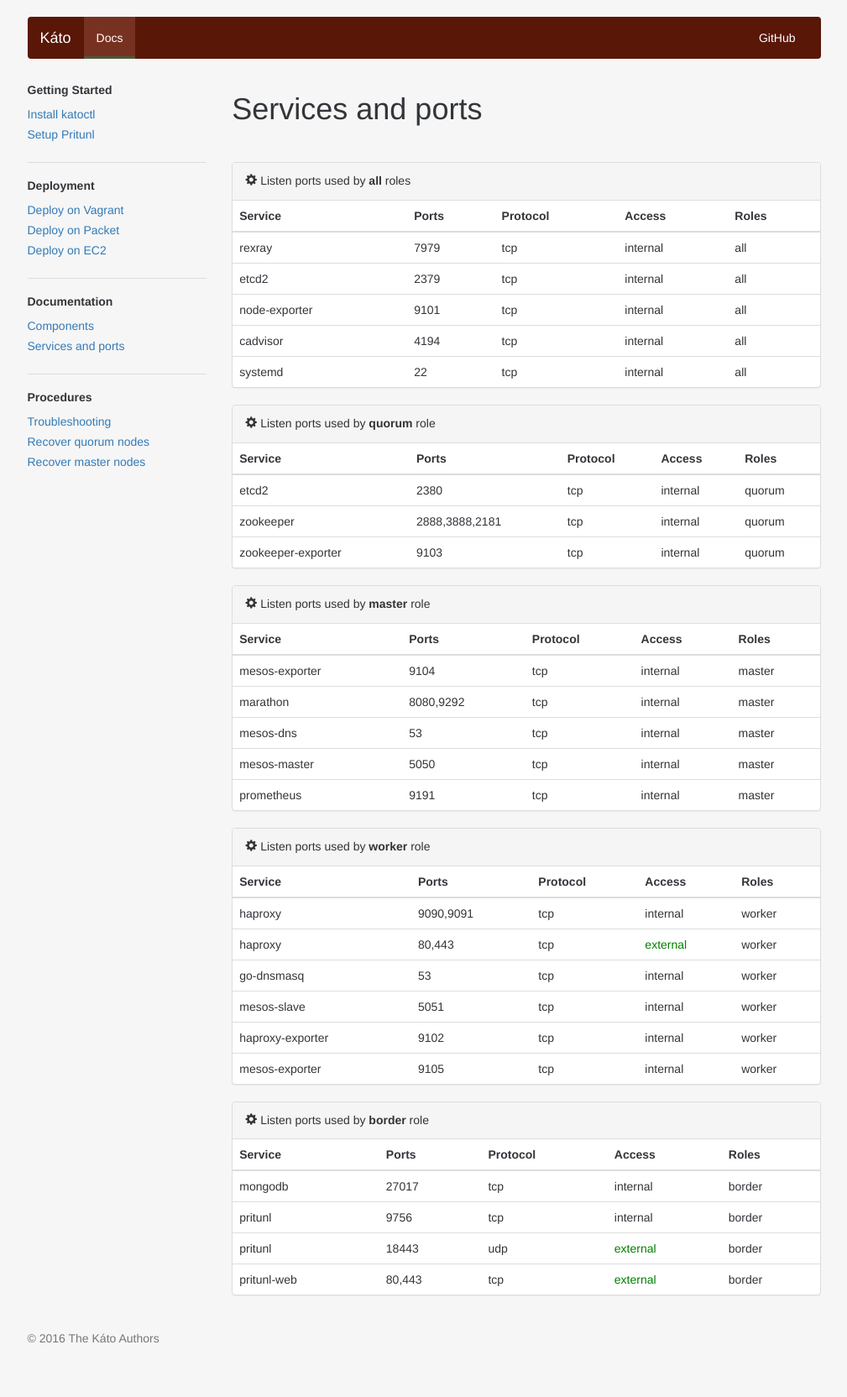
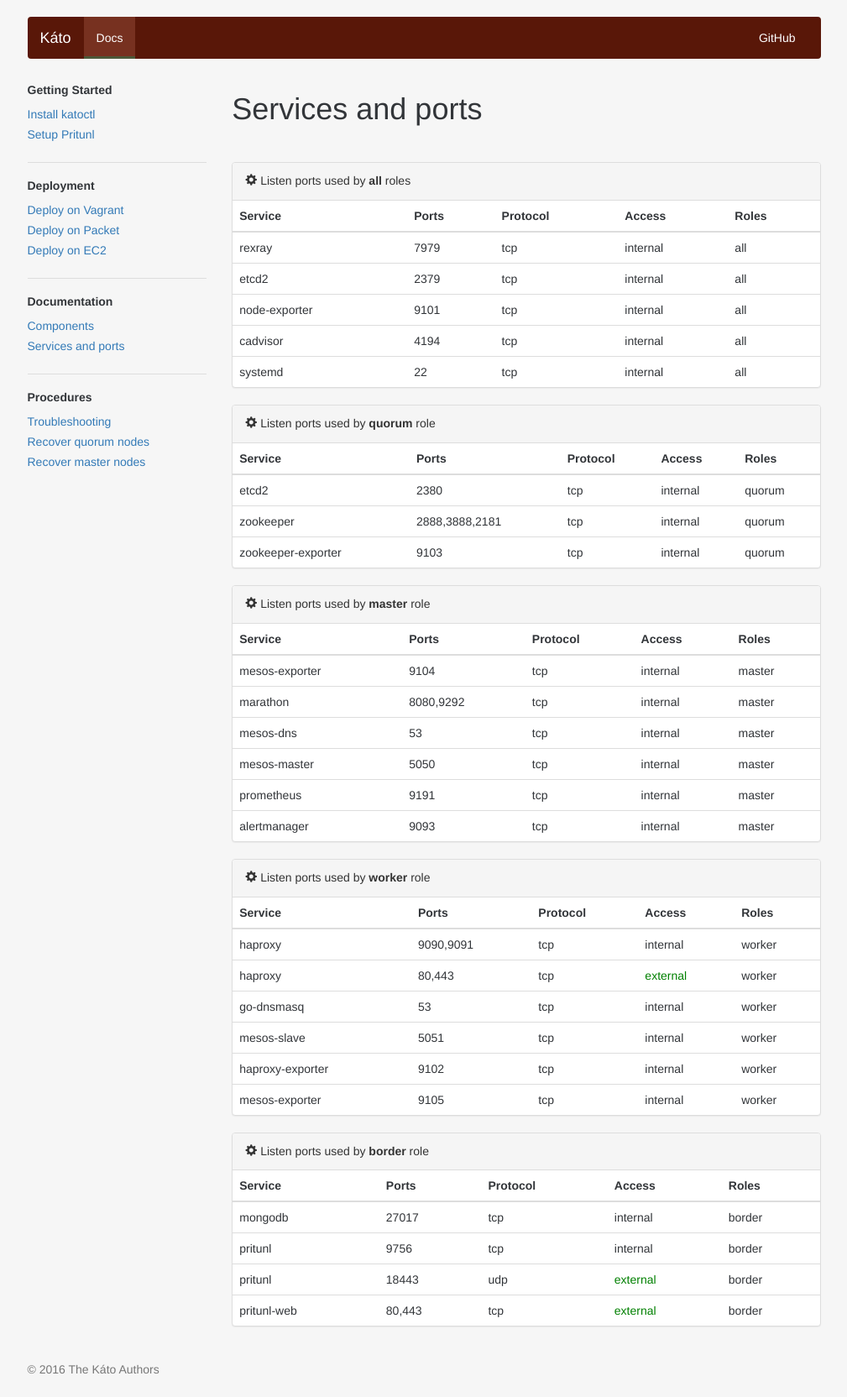
Before and after one commit to h0tbird/coreseed, a Jekyll site: the page built from docs/docs/services_and_ports.md, in a window 1280 px wide. Shown: the whole page at 84% size, without its empty margins (135-1144 px from the left). Built offline with Jekyll 4.4.1, drawn with Linux system fonts in a browser that asks for light colours; nearby versions of some CDN libraries; some web fonts are replaced; before the commit the page ends 1627 px from its top, so only the background shows below that.

Commit message:
Added alertmanager port to docs

```diff
--- a/docs/docs/services_and_ports.md
+++ b/docs/docs/services_and_ports.md
@@ -42,6 +42,7 @@ title: Services and ports
    <tr> <td>mesos-dns</td> <td>53</td> <td>tcp</td> <td>internal</td> <td>master</td> </tr>
    <tr> <td>mesos-master</td> <td>5050</td> <td>tcp</td> <td>internal</td> <td>master</td> </tr>
    <tr> <td>prometheus</td> <td>9191</td> <td>tcp</td> <td>internal</td> <td>master</td> </tr>
+   <tr> <td>alertmanager</td> <td>9093</td> <td>tcp</td> <td>internal</td> <td>master</td> </tr>
    </tbody>
   </table>
 </div>
```
